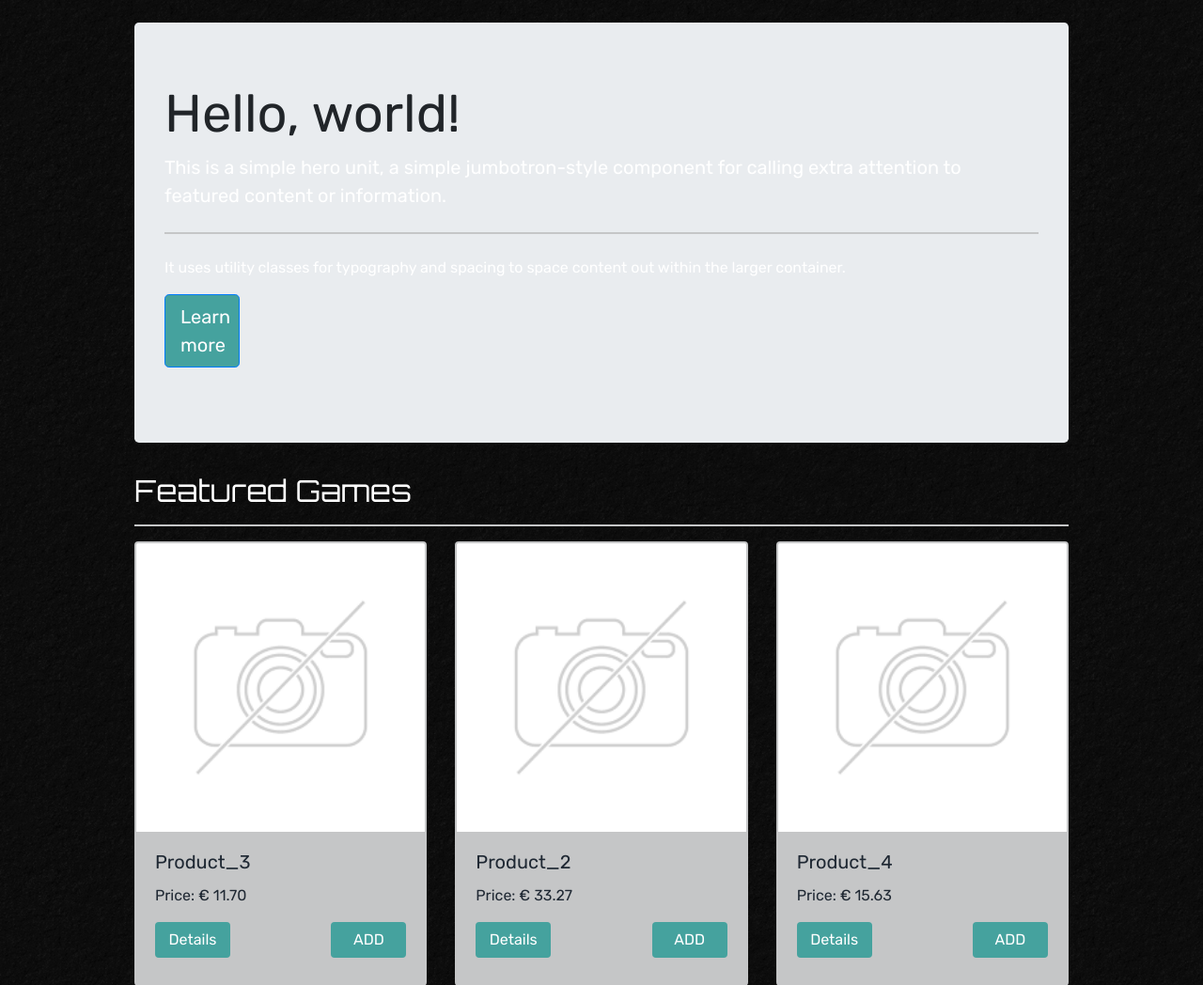
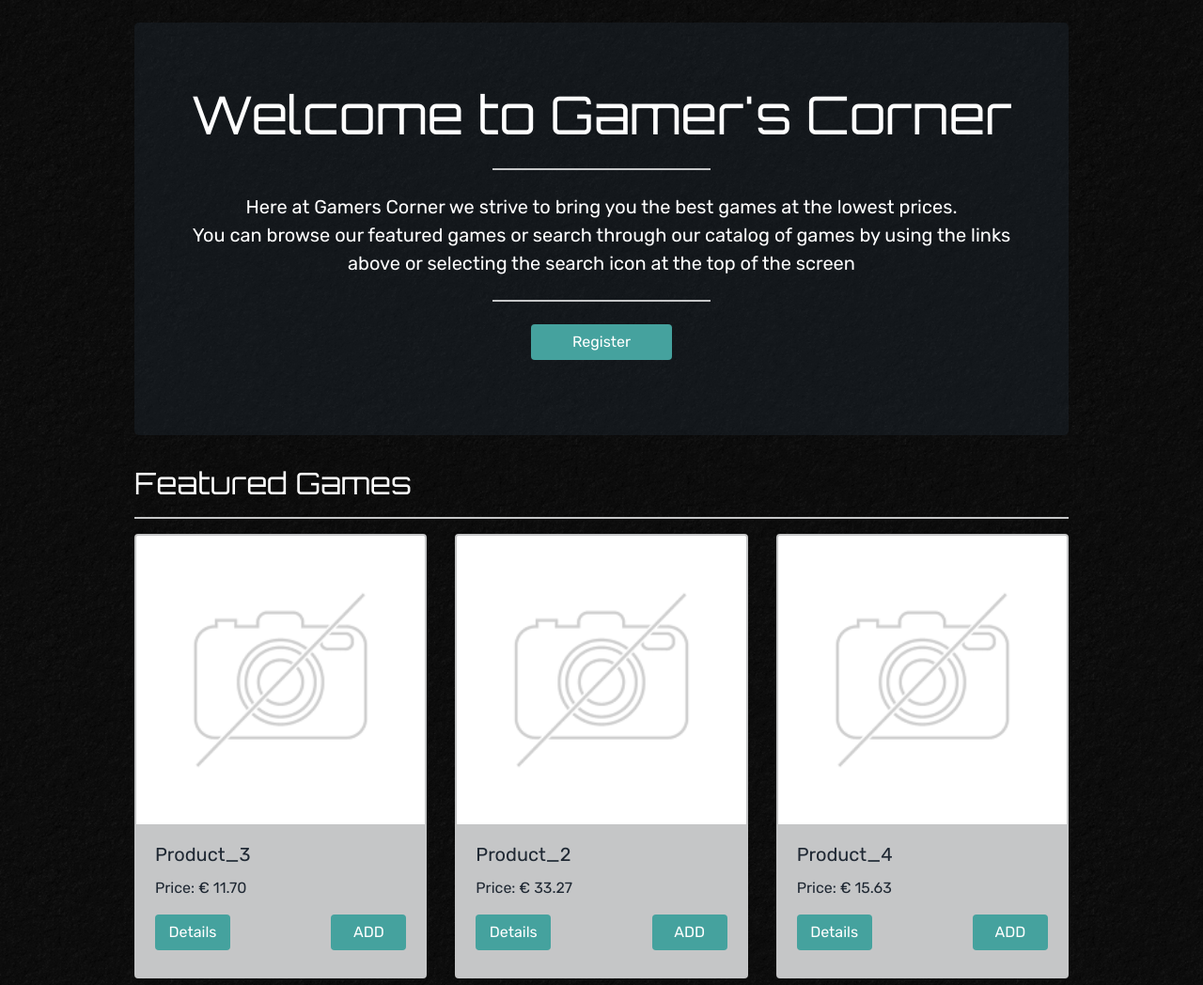
Before and after one commit to Code-Institute-Submissions/KevAndrews-Milestone_Project_4_DecResub, a Django app: page / in a window 1280 px wide. Shown: the part 158-1206 px from the top of the page at 94% size. Run offline with Django 3.2, Linux system fonts and the light colour scheme; data comes from the database, SQL or seed files in the repository; some libraries are stand-ins or nearby versions.

Commit message:
Updated CSS and home page welcome message

```diff
--- a/home/templates/home/index.html
+++ b/home/templates/home/index.html
@@ -5,14 +5,18 @@
 <!--Custom Code for the index page-->
 <section class="page-section container">
     <div class="jumbotron mt-4">
-        <h1 class="display-4">Hello, world!</h1>
-        <p class="lead">This is a simple hero unit, a simple jumbotron-style component for calling extra attention to
-            featured content or information.</p>
-        <hr class="my-4">
-        <p>It uses utility classes for typography and spacing to space content out within the larger container.</p>
-        <p class="lead">
-            <a class="btn btn-primary btn-lg" href="#" role="button">Learn more</a>
+        <h1 class="display-4 text-center text-white">Welcome to Gamer's Corner</h1>
+        <hr class="my-4 w-25">
+        <p class="lead text-center">
+            Here at Gamers Corner we strive to bring you the best games at the lowest prices.<br>
+            You can browse our featured games or search through our catalog of games by using the links above or selecting the search icon at the top of the screen
         </p>
+        <hr class="my-4 w-25">
+        {% if not request.user.is_authenticated %}
+            <p class="lead text-center">
+                <a class="btn btn-long" href="{% url 'account_signup' %}" role="button">Register</a>
+            </p>
+        {% endif %}
     </div>
     <div class="feature-title">
         <h2>Featured Games</h2>
--- a/products/templates/products/game_detail.html
+++ b/products/templates/products/game_detail.html
@@ -12,7 +12,7 @@
                     </a>
                     {% else %}
                     <a href="#">
-                        <img class="card-img-top img-fluid" src="{{ MEDIA_URL }}noimage.png" alt="{{ game.name }}">
+                        <img class="card-img-top img-fluid" src="/media/noimage.png" alt="{{ game.name }}">
                     </a>
                 {% endif %}
             </div>
--- a/products/templates/products/games.html
+++ b/products/templates/products/games.html
@@ -45,7 +45,7 @@
                         </a>
                     {% else %}
                         <a href="{% url 'game_detail' game.id %}">
-                            <img class="card-img-top img-fluid" src="{{ MEDIA_URL }}noimage.png" alt="{{ game.name }}">
+                            <img class="card-img-top img-fluid" src="/media/noimage.png" alt="{{ game.name }}">
                         </a>
                     {% endif %}
                     <div class="card-body">
--- a/static/css/base_style.css
+++ b/static/css/base_style.css
@@ -21,7 +21,9 @@ p {
     color: white;
 }
 
-h2,h3 {
+h1,
+h2,
+h3 {
     color: white;
     font-family: 'Orbitron', sans-serif;
 }
@@ -101,6 +103,11 @@ label {
 
 .add-form {
     min-width: 150px;
+}
+
+/* Custom CSS for the jumbotron */
+.jumbotron {
+    background-color: rgba(31, 40, 51, .4);
 }
 
 
--- a/templates/allauth/account/signup.html
+++ b/templates/allauth/account/signup.html
@@ -13,6 +13,8 @@
 <p class="text-white">{% blocktrans %}Already have an account? Then please <a class="links" href="{{ login_url }}">sign
     in</a>.{% endblocktrans %}</p>
 
+<!-- Added section div to push the footer to the bottom on mobile screens -->
+<section class="sign-up">
   <form class="signup mb-4" id="signup_form" method="post" action="{% url 'account_signup' %}">
     {% csrf_token %}
     {{ form|crispy }}
@@ -27,5 +29,5 @@
     </a>
     <button class="btn btn-long" type="submit">{% trans "Sign Up" %}</button>
   </form>
-
+</section>
 {% endblock %}
```
Lines whose indentation alone changed are shown as unchanged.
